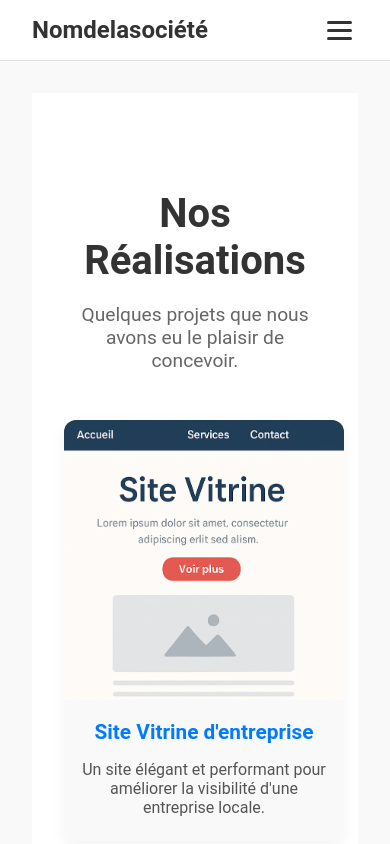
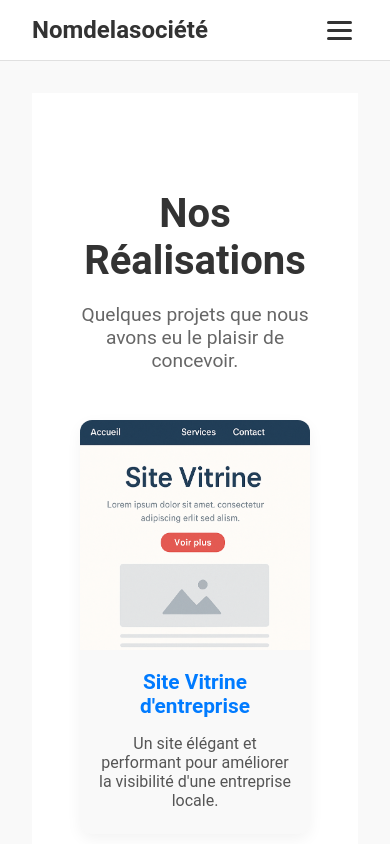
Before and after one commit to nasibene/vitrine-test, an Angular app in the folder site-vitrine-angular/: page /realisations in a window 390 px wide. Shown: the top 844 px of the page. Built offline with nearby package versions, Linux system fonts and the light colour scheme.

Commit message:
responsive

```diff
--- a/site-vitrine-angular/src/app/pages/realisations/realisations.component.scss
+++ b/site-vitrine-angular/src/app/pages/realisations/realisations.component.scss
@@ -20,11 +20,14 @@
 
   .realisations-grid {
     display: grid;
-    grid-template-columns: repeat(auto-fit, minmax(280px, 1fr));
+    grid-template-columns: repeat(auto-fit, minmax(320px, 1fr));
     gap: 2rem;
-    padding: 0;
+    padding: 0 1rem;
+    place-items: center;
 
     .realisation-card {
+      width: 100%;
+      max-width: 400px;
       background: #f9f9f9;
       border-radius: 12px;
       overflow: hidden;
@@ -55,4 +58,11 @@
       }
     }
   }
+
+  // Optionnel : renforce une seule colonne sur très petit écran
+  @media (max-width: 480px) {
+    .realisations-grid {
+      grid-template-columns: 1fr;
+    }
+  }
 }
```
